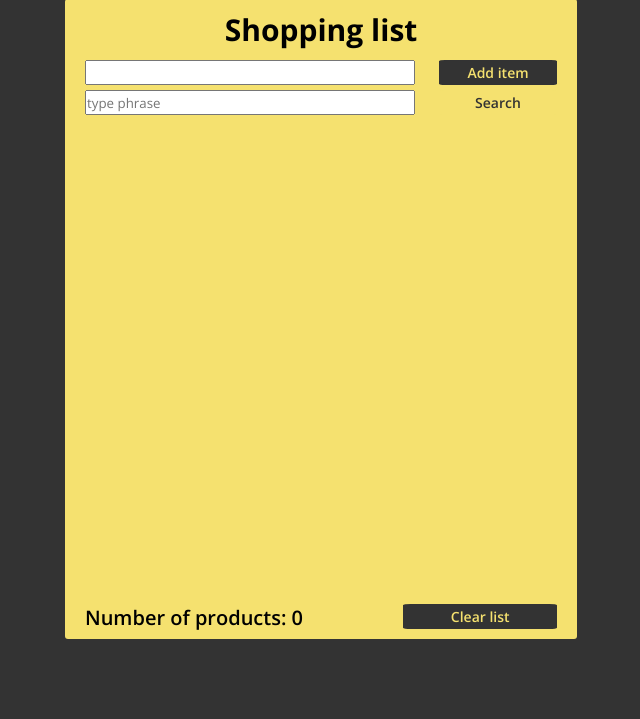
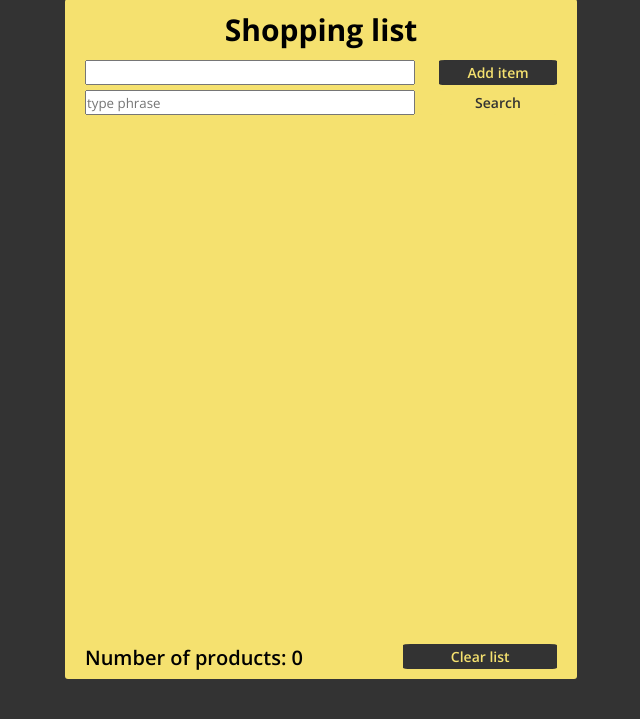
Before and after one commit to life4music/life4music.github.io, a PHP site: page /to_do_list/index.html in a window 1280 px wide. Shown: the part 81-800 px from the top of the page, without its empty margins (319-959 px from the left). Run offline with PHP 8.4, Linux system fonts and the light colour scheme; some libraries are stand-ins or nearby versions.

Commit message:
Update style.css

```diff
--- a/to_do_list/style.css
+++ b/to_do_list/style.css
@@ -38,7 +38,7 @@
   transform: translateX(-50%);
   width: 40vw;
   max-width: 600px;
-  height: 80vh;
+  height: 85vh;
   padding: 10px 20px;
   background-color: var(--yellow);
   border-radius: 3px;
```
